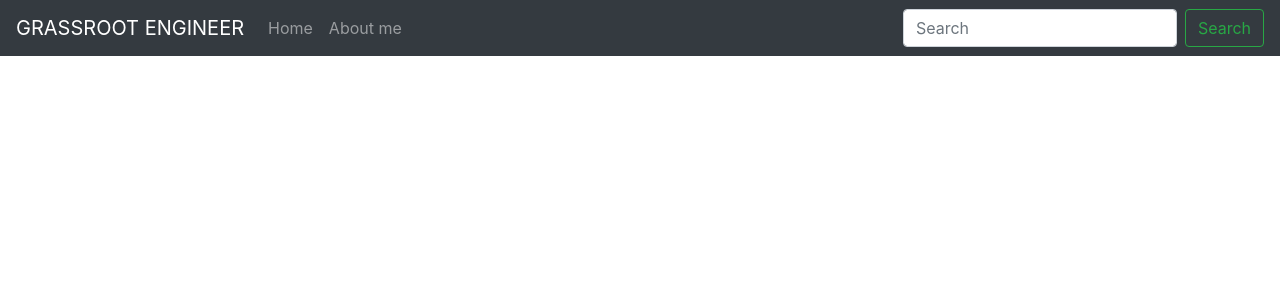
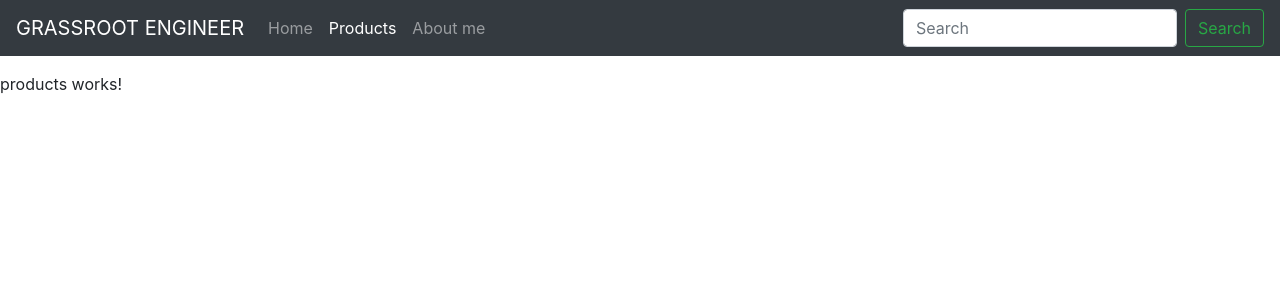
Before and after one commit to atthana/angular-learning-2024, an Angular app: page /products in a window 1280 px wide. Before the commit this address led to /. Shown: the top 300 px of the page. Built offline with nearby package versions, Linux system fonts and the light colour scheme.

Commit message:
Created tab "Products" in header.

```diff
--- a/src/app/app-routing.module.ts
+++ b/src/app/app-routing.module.ts
@@ -2,10 +2,12 @@ import { NgModule } from '@angular/core';
 import { Routes, RouterModule } from '@angular/router';
 import { HomeComponent } from './home/home.component';
 import { AboutComponent } from './about/about.component';
+import { ProductsComponent } from './products/products.component';
 
 const routes: Routes = [
   { path: '', component: HomeComponent},
-  { path: 'about', component: AboutComponent}
+  { path: 'about', component: AboutComponent},
+  { path: 'products', component: ProductsComponent}
 ];
 
 @NgModule({
--- a/src/app/header/header.component.html
+++ b/src/app/header/header.component.html
@@ -10,6 +10,11 @@
                 <a class="nav-link" routerLink="/" routerLinkActive="active"
                     [routerLinkActiveOptions]="{exact: true}">Home <span class="sr-only">(current)</span></a>
             </li>
+
+            <li class="nav-item">
+                <a class="nav-link" routerLink="/products" routerLinkActive="active">Products</a>
+            </li>
+
             <li class="nav-item">
                 <a class="nav-link" routerLink="/about" routerLinkActive="active">About me</a>
             </li>
--- /dev/null
+++ b/src/app/products/products.component.html
@@ -0,0 +1 @@
+<p>products works!</p>
--- /dev/null
+++ b/src/app/products/products.component.ts
@@ -0,0 +1,15 @@
+import { Component, OnInit } from '@angular/core';
+
+@Component({
+  selector: 'app-products',
+  templateUrl: './products.component.html',
+  styleUrls: ['./products.component.css']
+})
+export class ProductsComponent implements OnInit {
+
+  constructor() { }
+
+  ngOnInit(): void {
+  }
+
+}
```
Also changed, not shown: src/app/products/products.component.css (added), 1 other file (tests, documents, lock files or other folders).
